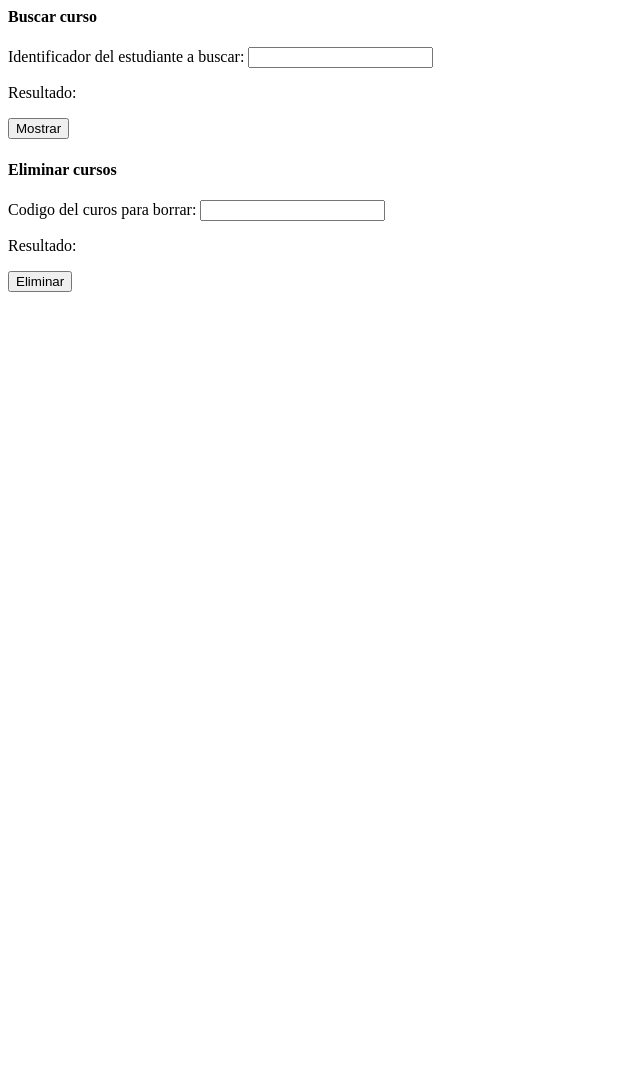
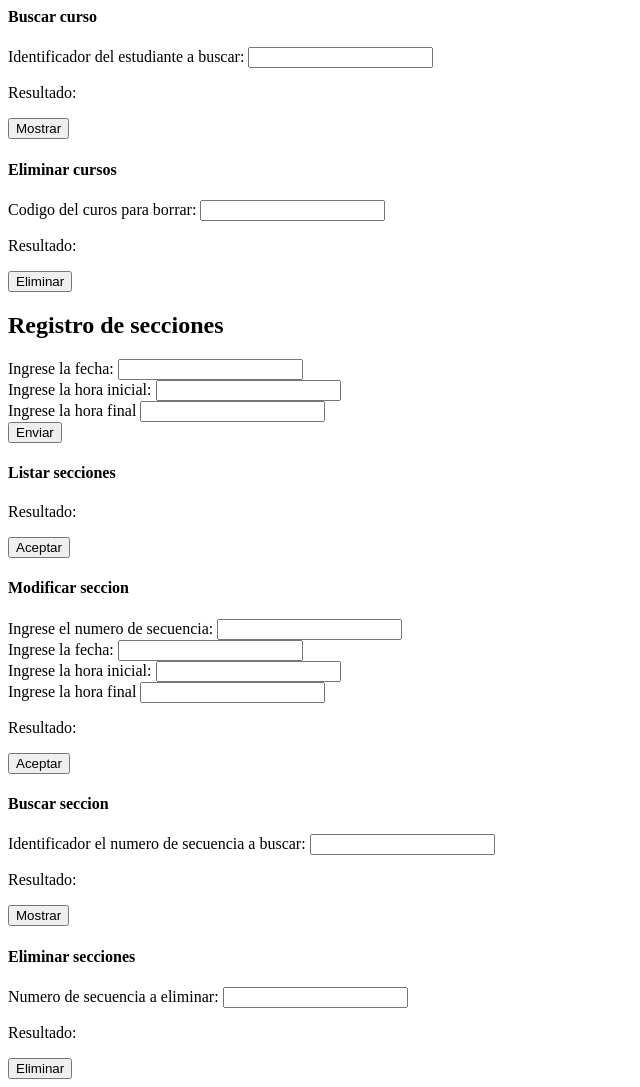
Before and after one commit to Rcastellanos5/Taller7Arquitectura, a website: page index.html in a window 1280 px wide. Shown: the part 1192-2279 px from the top of the page, without its empty margins (0-640 px from the left). Before the commit the page ends 1492 px from the top, so only its background shows below. Drawn offline with Linux system fonts and the light colour scheme.

Commit message:
first commit

```diff
--- a/Frontend/script.js
+++ b/Frontend/script.js
@@ -1,4 +1,3 @@
-
 
 function Guardar (){
 let dni="";
--- a/backend/routes/SeccionesRoutes.js
+++ b/backend/routes/SeccionesRoutes.js
@@ -1,6 +1,6 @@
 const express=require("express");
 const cors=require("cors");
-const seccionesscontroller =require("../controllers/seccionescontroller.js");
+const seccionescontroller =require("../controllers/seccionescontroller.js");
 const router=express.Router();
 router.get("/",seccionescontroller.consultar);
 router.post ("/",seccionescontroller.ingresar);
--- a/index.html
+++ b/index.html
@@ -5,7 +5,7 @@
 <script type="text/javascript" src="./frontend/script.js"></script>
 </head>
 <body>
-<h2>Registro de estudiates</h2>
+<h2>Registro de estudiantes</h2>
 <div>
     <form id="adicionarEstudiante">
         <div>
@@ -94,17 +94,17 @@
             <br>
             <br>
             <p id="rtaA">Resultado:</p>
-            <input type="submit" onclick="actualizar_cursos()" value="Aceptar">
+            <input type="submit" onclick="actualizar_curso()" value="Aceptar">
         </div>
     </form>
     <h4>Buscar curso</h4>
 <div>
-    <form id="Buscarcuros">
+    <form id="Buscarcursos">
         <label for="idcur">Identificador del estudiante a buscar:</label>
         <input type="text" id="document" placeHolder="">
         <br>
         <p id="rtaE">Resultado:</p>
-        <input type="submit" onclick="buscar_cursos()" value="Mostrar">
+        <input type="submit" onclick="buscar_curso()" value="Mostrar">
    </form>
 </div>
 <h4>Eliminar cursos</h4>
@@ -119,3 +119,69 @@
 </div>
 </body>
 </html>
+<h2>Registro de secciones </h2>
+<div>
+    <form id="adicionarseccion">
+
+            <label for="fe">Ingrese la fecha:</label>
+            <input type="text" id="idfe" placeHolder="">
+            <br>
+            <label for="hi">Ingrese la hora inicial:</label>
+            <input type="text" id="hi" placeHolder="">
+            <br>
+            <label for="hf">Ingrese la hora final</label>
+            <input type="text" id="hf" placeholder="">
+            <br>
+            <input type="submit" onclick="Guardarseccion()" value="Enviar">
+    </form>
+</div>
+<h4>Listar secciones</h4>
+<form action="">
+    <div>
+        <form id="listarsecciones">
+            <p id="rta">Resultado:</p>
+            <input type="submit" onclick="listar_secciones()" value="Aceptar">
+    </div>
+</form>
+<h4>Modificar seccion</h4>
+    <form id="actualizarseccion">
+        <div>
+            <label for="idse">Ingrese el numero de secuencia:</label>
+            <input type="text" id="" placeHolder="">
+            <br>
+
+            <label for="fe">Ingrese la fecha:</label>
+            <input type="text" id="idfe" placeHolder="">
+            <br>
+            <label for="hi">Ingrese la hora inicial:</label>
+            <input type="text" id="hi" placeHolder="">
+            <br>
+            <label for="hf">Ingrese la hora final</label>
+            <input type="text" id="hf" placeholder="">
+            <br>
+            <p id="rtaA">Resultado:</p>
+            <input type="submit" onclick="actualizar_seccion()" value="Aceptar">
+        </div>
+    </form>
+    <h4>Buscar seccion</h4>
+<div>
+    <form id="Buscarseccion">
+        <label for="idse">Identificador el numero de secuencia a buscar:</label>
+        <input type="text" id="idse" placeHolder="">
+        <br>
+        <p id="rtaE">Resultado:</p>
+        <input type="submit" onclick="buscar_seccion()" value="Mostrar">
+   </form>
+</div>
+<h4>Eliminar secciones</h4>
+<div>
+    <form id="eliminarseccion">
+        <label for="idse"> Numero de secuencia a eliminar:</label>
+        <input type="text" id="idse" placeHolder="">
+        <br>
+        <p id="rtaEE">Resultado:</p>
+        <input type="submit" onclick="eliminar_seccion()" value="Eliminar">
+    </form>
+</div>
+</body>
+</html>
```
Also changed, not shown: backend/controllers/cursoscontroller.js (+4 -4 lines), backend/routes/AsistenciaRoutes.js (+13 -0 lines), 1 other file.
